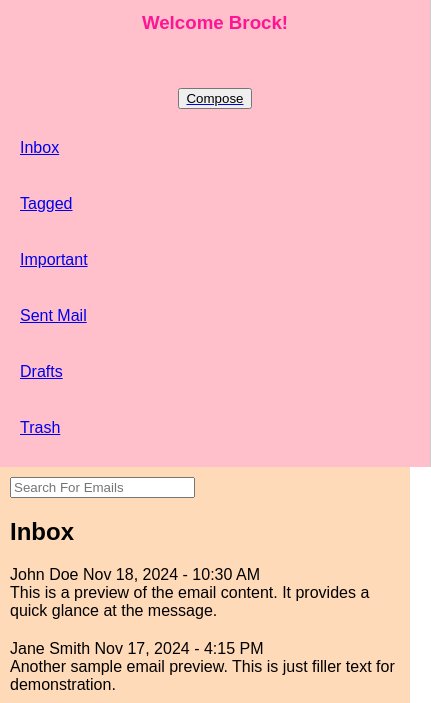
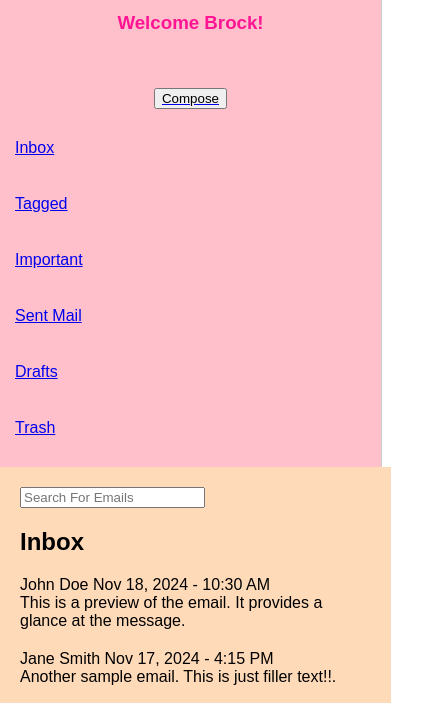
Before and after one commit to joyanna-marie/P2T_CSS_Project, a plain HTML site: page index.html in a window 390 px wide. Shown: the part 112-815 px from the top of the page, 431 px wide, since content can reach past the window. Drawn offline with Linux system fonts and the light colour scheme.

Commit message:
Fixed mobile issues

```diff
--- a/index.html
+++ b/index.html
@@ -37,7 +37,7 @@
             <span class="date-time">Nov 18, 2024 - 10:30 AM</span>
         </div>
         <div class="email-preview">
-            This is a preview of the email content. It provides a quick glance at the message.
+            This is a preview of the email. It provides a glance at the message.
         </div>
         </div>
         <!-- Email 2 -->
@@ -47,7 +47,7 @@
               <span class="date-time">Nov 17, 2024 - 4:15 PM</span>
           </div>
           <div class="email-preview">
-              Another sample email preview. This is just filler text for demonstration.
+              Another sample email. This is just filler text!!.
           </div>
         </div>
       <!-- Email 3 -->
@@ -61,11 +61,15 @@
           </div>
       </div>
   </div>
+  </div>
 
 <!--END OF INBOX SECTION-->
 
-<element id="preview">
+<!-- <element id="preview"> -->
   <!-- Email Details Section -->
+
+  <!-- Reply Section -->
+  <div class="reply-section">
     <div class="email-details">
         <h2>Selected Email</h2>
         <p><strong>Sender:</strong> sender@example.com</p>
@@ -78,14 +82,10 @@
             The Newsletter Team
         </div>
     </div>
-
-  <!-- Reply Section -->
-  <div class="reply-section">
       <h3>Reply to this email</h3>
       <textarea class="message-input" placeholder="Enter Message...."></textarea>
       <button class="send-button">Send Email</button>
   </div>
 </div>
-  </div>
 </body>
 </html>
--- a/style.css
+++ b/style.css
@@ -13,16 +13,18 @@ body, html {
   .columns {
     display: flex;
     flex-direction: row;
-    height: 100vh;
+    min-height: 100vh;
+    width: 100vw;
   }
 
   nav {
-    flex: 0 0 250px;
+    /* flex: 0 0 250px; */
     background-color: pink;
     color: deeppink;
-    z-index: 1000;
+    /* z-index: 1000; */
     display: flex;
     flex-direction: column;
+    width: 25%;
     align-items: center;
     padding: 20px 15px;
     border-right: 1px solid #ccc;
@@ -45,19 +47,24 @@ body, html {
   }
 
   .content {
-    flex: 1;
+    /* flex: 1; */
     display: flex;
     flex-direction: row;
-    gap: 20px;
+    /* gap: 20px; */
     padding: 20px;
     background-color: peachpuff;
     overflow-y: auto;
+    width: 35%;
   }
 
   .inbox {
     display: flex;
     flex-direction: column;
     margin-bottom: 20px;
+  }
+
+  .reply-section {
+    width: 40%;
   }
 
   .email-details, .reply-section {
@@ -77,13 +84,14 @@ body, html {
   @media screen and (max-width: 599px) {
     .columns {
       flex-direction: column;
+      max-width: 90vw;
     }
 
     nav {
       flex: none;
       width: 100%;
-      position: static;
-      padding: 20px;
+      /* position: static; */
+      /* padding: 20px; */
     }
 
     .content {
@@ -96,11 +104,9 @@ body, html {
       width: 100%;
       margin-top: 20px;
     }
-  }
-
  .content {
       flex-direction: column;
-      padding: 10px;
+      /* padding: 10px; */
     }
 
     .inbox,
```
Lines whose indentation alone changed are shown as unchanged.
